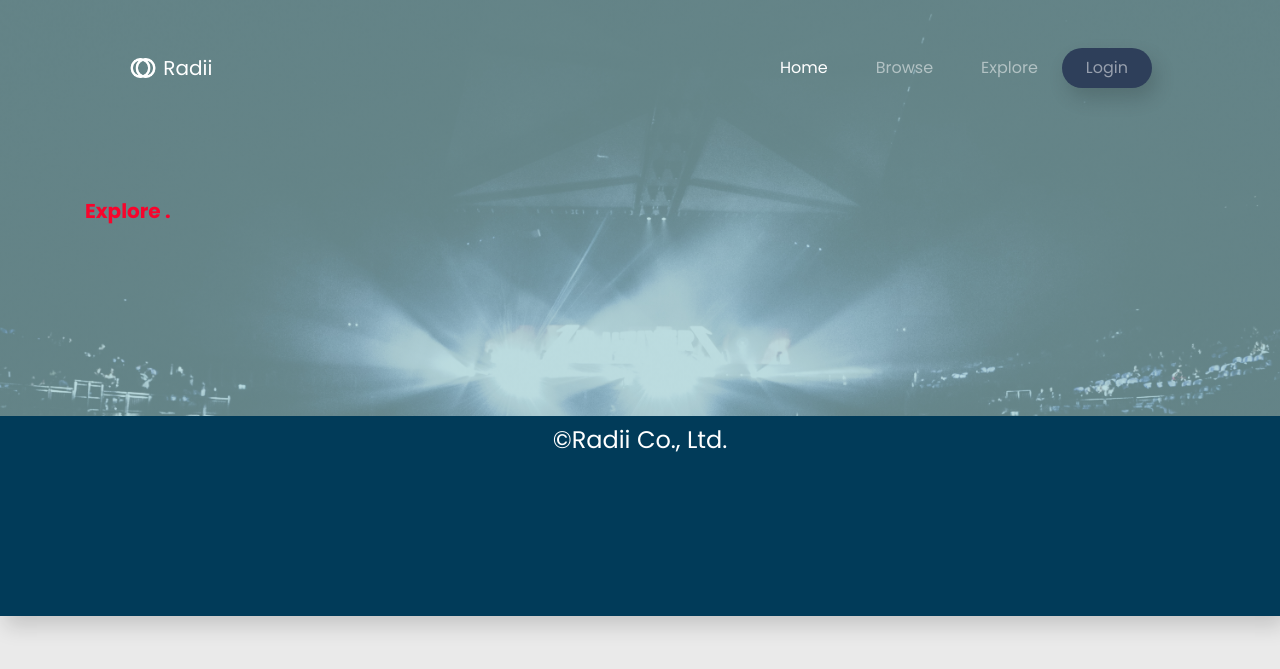
After one commit to pknn/radii, a Flask app: page /explore in a window 1280 px wide. The commit adds this page. Shown: the top 669 px of the page. Run offline with Flask 2, Linux system fonts and the light colour scheme; data that the repository does not hold is empty; parts of the project's set-up code (start-up, migrations or seed data) failed here and were passed over; some libraries are stand-ins or nearby versions.

Commit message:
Create explore page

```diff
--- a/app/routes.py
+++ b/app/routes.py
@@ -107,3 +107,18 @@ def unattend(event_id):
         current_user.unattending(event)
         db.session.commit()
         return redirect(url_for("event", event_id=event_id))
+
+@app.route("/explore")
+def explore():
+    if request.method == "POST":
+        name, description, location, image_url, date_time, category_name = (
+            request.json.values()
+        )
+        return jsonify(
+            EventController.create_event(
+                name, description, location, image_url, date_time, category_name
+            ).jsonify()
+        )
+    else:
+        events = EventController.get_all_event()
+        return render_template("explore.html", title="Explore", events=events)
--- a/app/static/styles/event.scss
+++ b/app/static/styles/event.scss
@@ -12,6 +12,9 @@
   grid-auto-rows: 1fr;
   grid-gap: 90px;
   margin-top: 100px;
+  a {
+    color: #2E3F5A;
+  }
 }
 
 .services{
@@ -85,7 +88,7 @@
   bottom: 0;
   width: 100%;
   text-align: center;
-
+  margin-top: 90px;
   p {
     color: #fff;
     font-size: 30px;
--- a/app/static/styles/main.css
+++ b/app/static/styles/main.css
@@ -72,6 +72,9 @@ header {
   grid-gap: 90px;
   margin-top: 100px;
 }
+.grid a {
+  color: #2E3F5A;
+}
 
 .services {
   padding: 25px;
@@ -144,6 +147,7 @@ header {
   bottom: 0;
   width: 100%;
   text-align: center;
+  margin-top: 90px;
 }
 #footer p {
   color: #fff;
--- a/app/templates/components/navbar.html
+++ b/app/templates/components/navbar.html
@@ -19,7 +19,7 @@
                 <a class="nav-link" href="{{url_for('event')}}">Browse</a>
             </li>
             <li class="px-3 nav-item">
-                <a class="nav-link" href="#">Explore</a>
+                <a class="nav-link" href="{{url_for('explore')}}">Explore</a>
             </li>
             <li class="px-3 nav-item" id="login-button" data-toggle="modal" data-target="#modalLogin">
                 <a class="nav-link">Login</a>
--- a/app/templates/event_description.html
+++ b/app/templates/event_description.html
@@ -4,6 +4,8 @@
 
 <div id="event">
 {% include "components/navbar.html" %}
+
+{%if not current_user.is_anomymous%}
 
 {% if not current_user.liked(event_info.id) %}
 <a href="{{ url_for('like', event_id=event_info.event_id) }}">
@@ -23,7 +25,6 @@
 
 {% endif %}
 
-
 {% if not current_user.unattending(event_info.event_id) %}
 <a href="{{ url_for('attend', event_id=event_info.event_id) }}">
   <button class="button button-style button-attend">
@@ -40,6 +41,7 @@
 </a>
 {% endif %}
 
+{%endif %}
 
 <div class="container event-descript">
 
--- /dev/null
+++ b/app/templates/explore.html
@@ -0,0 +1,21 @@
+{% extends "base.html" %}
+
+{% block wrapper %}
+<div id="event">
+  {% include "components/navbar.html" %}
+  <div class="container">
+    <div class="container" id="event-container">
+      <p>Explore .</p>
+    </div>
+    <div class="grid">
+      {% for event in events %}
+      <a href="{{ url_for('event_description', event_id=event.id) }}">
+      {% include "components/event_card.html" %}
+      </a>
+      {% endfor %}
+    </div>
+  </div>
+  {% include "components/footer.html" %}
+</div>
+
+{% endblock wrapper %}
```
